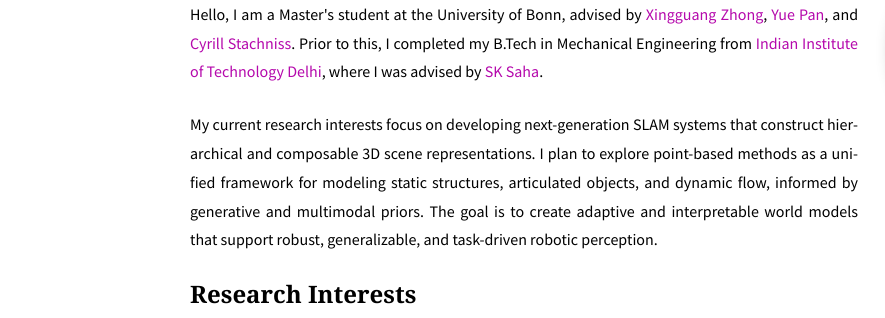
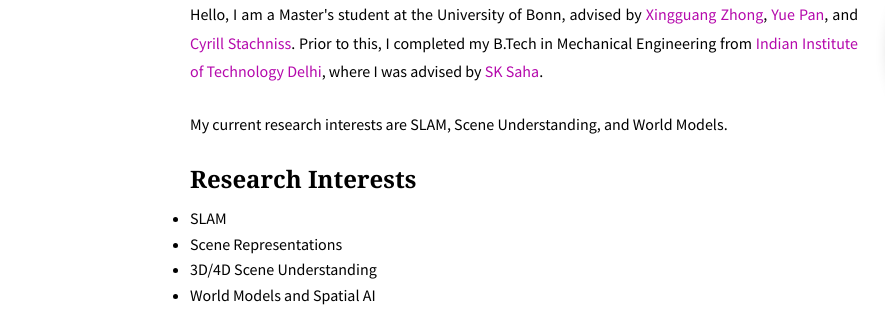
Before and after one commit to shashankyld/shashankyld.github.io, a plain HTML site: page index.html in a window 1280 px wide. Shown: the part 239-557 px from the top of the page, 0-885 px from the left. Drawn offline with Linux system fonts and the light colour scheme; a web font is replaced by a local one.

Commit message:
Revise research interests in index.html
Updated research interests to focus on SLAM, Scene Understanding, and World Models.

```diff
--- a/index.html
+++ b/index.html
@@ -115,9 +115,7 @@
                                 <a href="https://sksaha.com/" target="_blank" rel="noopener">SK Saha</a>.
                             </p>
 
-                            <p>My current research interests focus on developing next-generation SLAM systems that construct hierarchical and composable 3D scene representations.
-                                I plan to explore point-based methods as a unified framework for modeling static structures, articulated objects, and dynamic flow, informed by generative and multimodal priors.
-                                The goal is to create adaptive and interpretable world models that support robust, generalizable, and task-driven robotic perception.</p>
+                            <p>My current research interests are SLAM, Scene Understanding, and World Models.</p>
 <!--
                             <p>My current research interests are focused on exploring the next generation of SLAM systems and how they can be architected to build hierarchical, complete, and composable scene representations.
                                 I am excited to investigate the use of generative priors to ensure these representations are complete, and I want to explore how multimodal foundation models can achieve task-based resolution,
```
